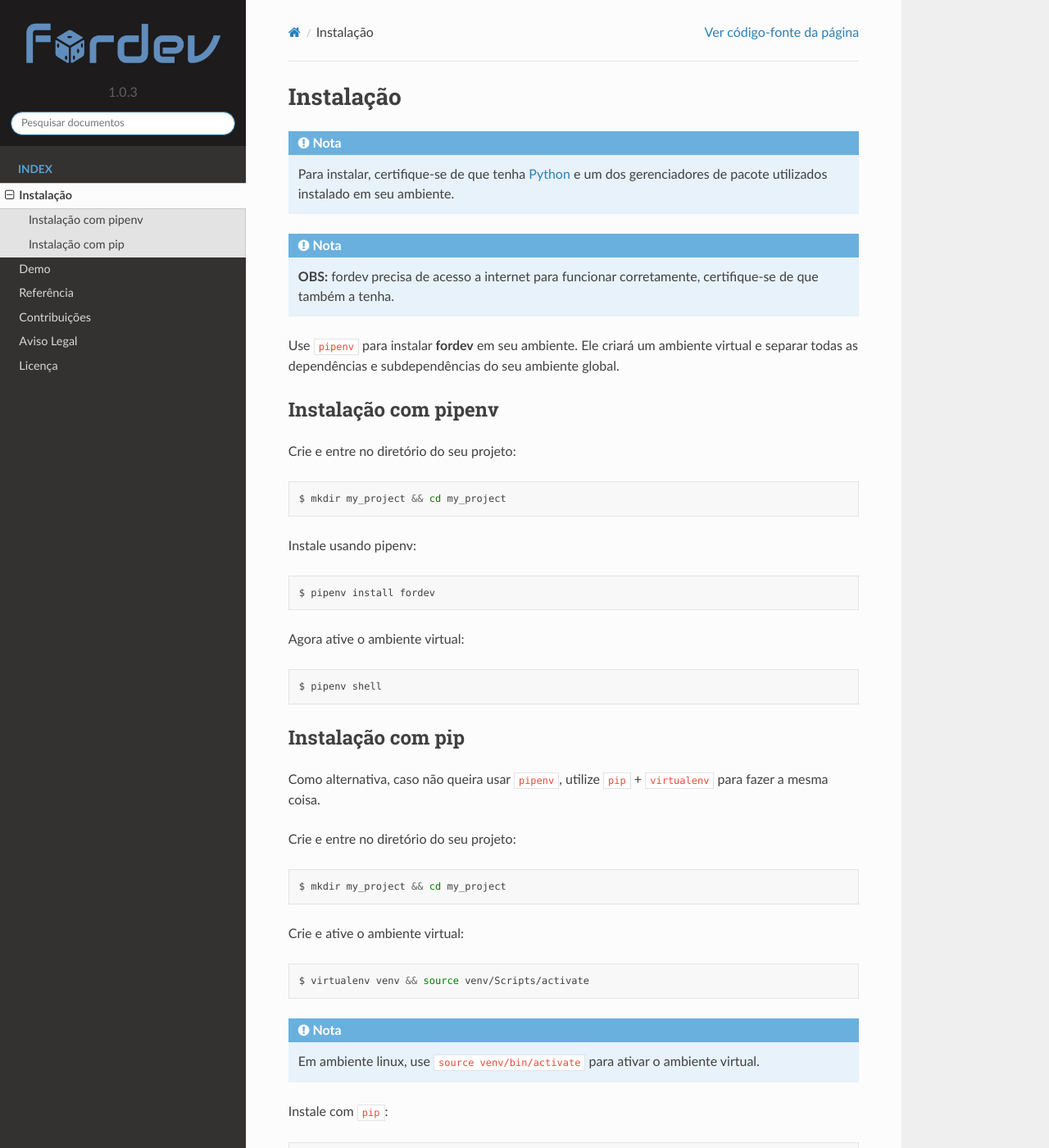
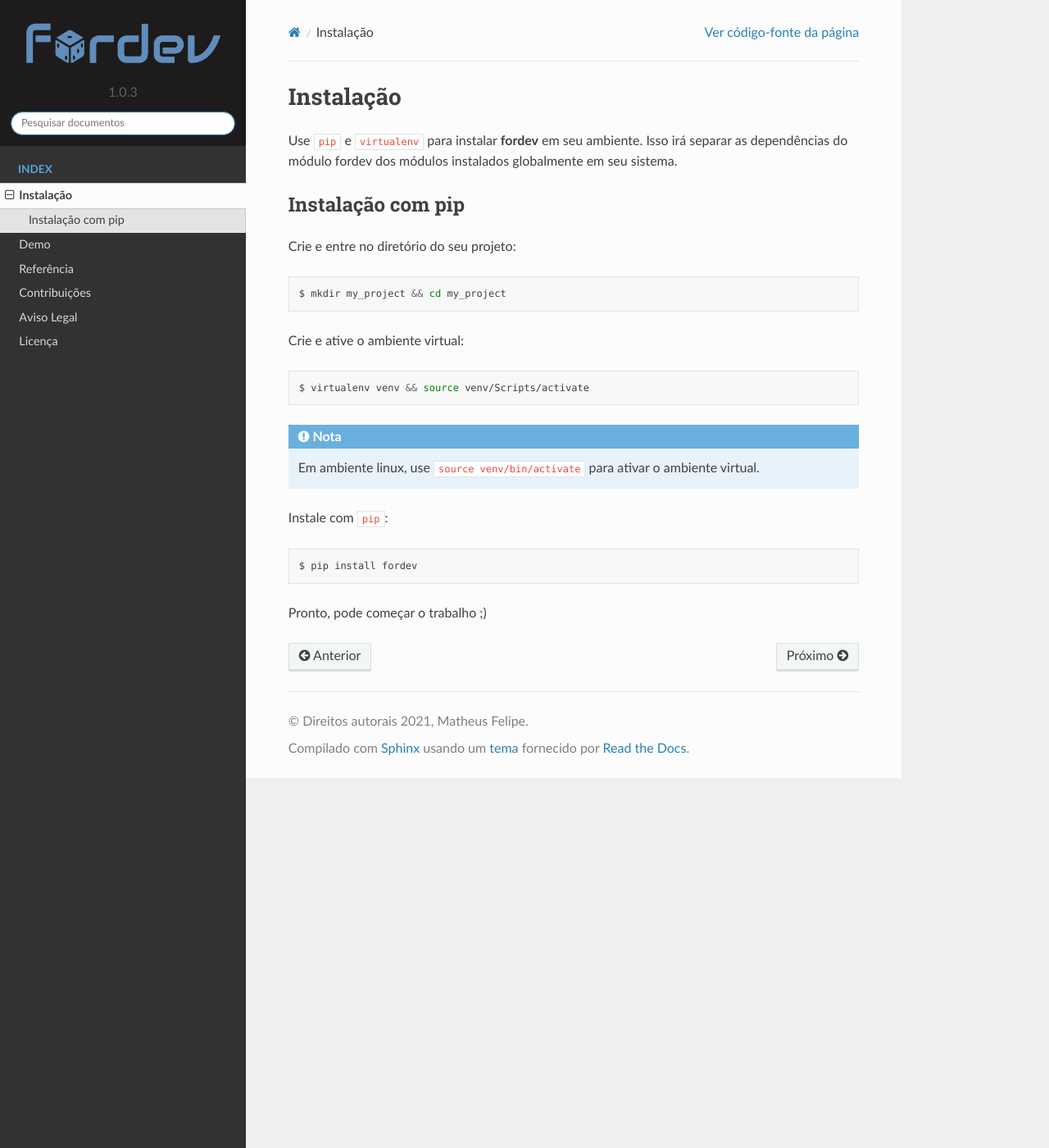
Before and after one commit to matheusfelipeog/fordev, a Sphinx documentation site: the page built from docs/source/install.rst, in a window 1280 px wide and 1400 px high. Shown: the whole window at 82% size. Built offline with Sphinx 7.4.7 and the Read the Docs theme 2.0.0, drawn with Linux system fonts in a browser that asks for light colours.

Commit message:
Remove 'Install com pipenv' section of install guide

```diff
--- a/docs/source/install.rst
+++ b/docs/source/install.rst
@@ -1,43 +1,10 @@
 Instalação
 ==========
 
-.. note::
-
-    Para instalar, certifique-se de que tenha `Python <https://www.python.org/>`_ e um dos gerenciadores de pacote utilizados instalado em seu ambiente.
-
-.. note::
-
-    **OBS:** fordev precisa de acesso a internet para funcionar corretamente, certifique-se de que também a tenha.
-
-
-Use ``pipenv`` para instalar **fordev** em seu ambiente. Ele criará um ambiente virtual e separar todas as dependências e subdependências do seu ambiente global.
-
-Instalação com pipenv
----------------------
-
-Crie e entre no diretório do seu projeto:
-
-.. code-block:: bash
-
-    $ mkdir my_project && cd my_project
-
-Instale usando pipenv:
-
-.. code-block:: bash
-
-    $ pipenv install fordev
-
-Agora ative o ambiente virtual:
-
-.. code-block:: bash
-
-    $ pipenv shell
-
+Use ``pip`` e ``virtualenv`` para instalar **fordev** em seu ambiente. Isso irá separar as dependências do módulo fordev dos módulos instalados globalmente em seu sistema.
 
 Instalação com pip
 ------------------
-
-Como alternativa, caso não queira usar ``pipenv``, utilize ``pip`` + ``virtualenv`` para fazer a mesma coisa.
 
 Crie e entre no diretório do seu projeto:
 
```
